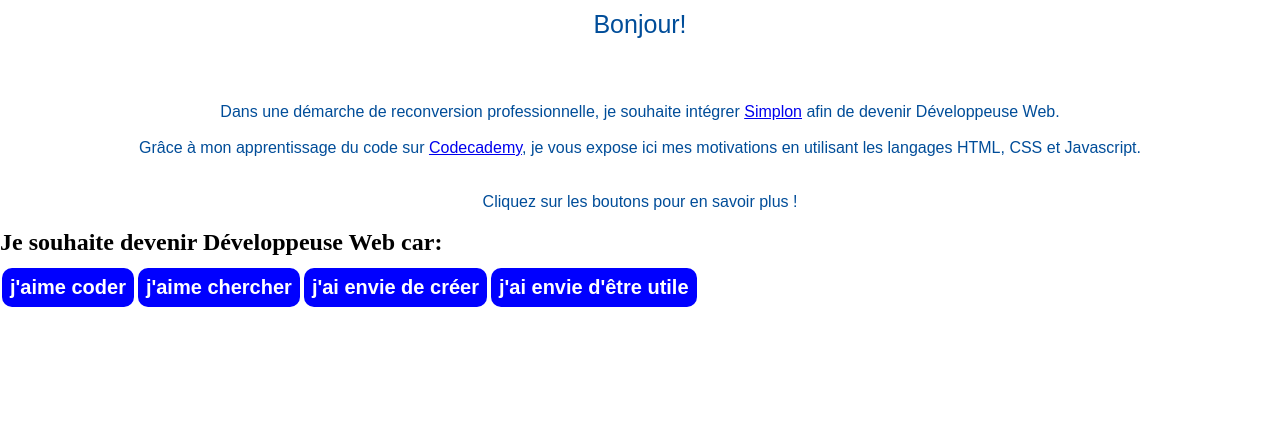
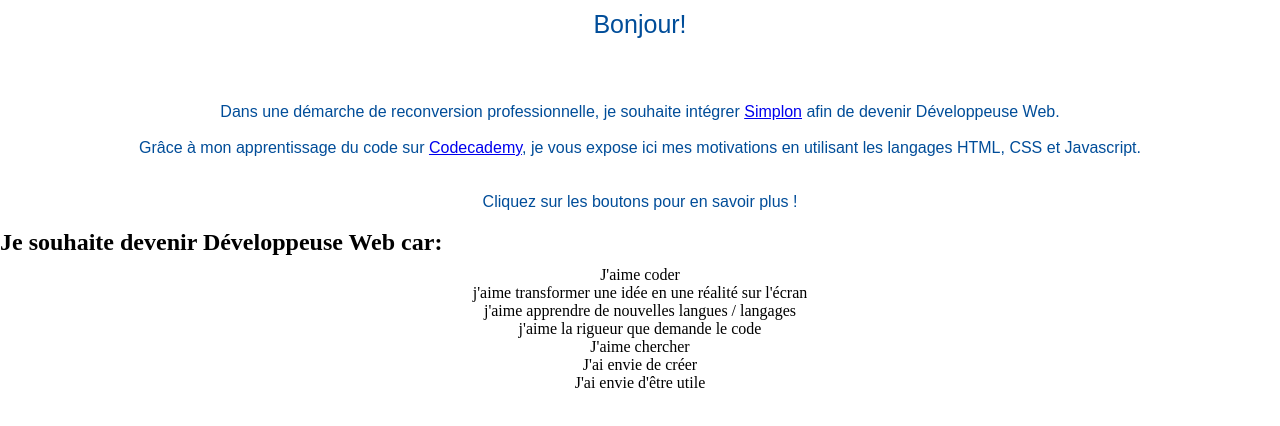
Before and after one commit to cecilema/projet_1, a plain HTML site: page index.html in a window 1280 px wide. Drawn offline with nearby package versions, Linux system fonts and the light colour scheme.

Commit message:
Update index.html

```diff
--- a/index.html
+++ b/index.html
@@ -4,7 +4,6 @@
 <title> Mes motivations </title>
 <link type="text/css" rel="stylesheet" href="fichier.css" />
 </head>
-  <script src='javascript.js'></script>
   <body>
   <h1> Bonjour! </h1>  <br>  <br>  <br>
  <p> Dans une démarche de reconversion professionnelle, je souhaite intégrer <a href="http://simplon.co/" target="_blank">Simplon</a> afin de devenir Développeuse Web. <br> <br>
@@ -13,12 +12,21 @@
   <p> Cliquez sur les boutons pour en savoir plus ! </p> <br>
   <h2> Je souhaite devenir Développeuse Web car:</h2>
 
+   <div class='boutons'>
  <div class="actions">
-    <a href="coder"> J'aime coder</a>
-    <a href="chercher"> J'aime chercher</a>
-    <a href="creer"> J'ai envie de créer</a>
-    <a href="utile"> J'ai envie d'être utile</a>
+   <div class='coder'> J'aime coder </div>
+     <ul class='coder_raisons'>
+          <li> j'aime transformer une idée en une réalité sur l'écran</li>
+          <li> j'aime apprendre de nouvelles langues / langages </li>
+         <li> j'aime la rigueur que demande le code </li>
+        </ul>
+
+   <div class='chercher'> J'aime chercher </div>
+    <div class='creer'> J'ai envie de créer </div>
+    <div class='utile'> J'ai envie d'être utile </div>
   </div>
-
+  </div> <!-- fin du div boutons-->
+    <script src='https://code.jquery.com/jquery-3.1.0.min.js'></script>
+     <script src='javascript.js'></script>
   </body>
 </html>
```
